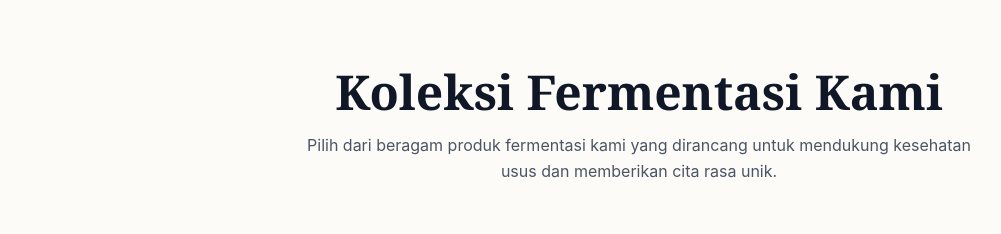
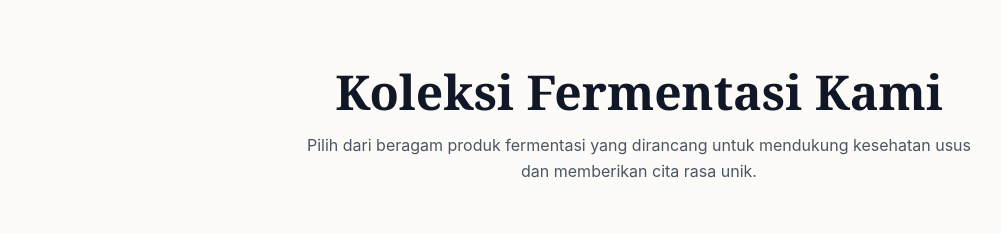
Before and after one commit to 1nnocentia/hansrecipe-website, a React (Vite) app: page / in a window 1280 px wide. Shown: the part 1080-1314 px from the top of the page, without its empty margins (1-1002 px from the left). Built offline with nearby package versions, Linux system fonts and the light colour scheme; no server answers; a web font is replaced by a local one.

Commit message:
fix: refine product section text and adjust layout properties in ProductCard

```diff
--- a/src/App.tsx
+++ b/src/App.tsx
@@ -31,7 +31,7 @@ const App: React.FC = () => {
         <Section id="products">
           <div className="text-center mb-16">
             <Heading className="mb-4">Koleksi Fermentasi Kami</Heading>
-            <p className="text-gray-600 max-w-2xl mx-auto">Pilih dari beragam produk fermentasi kami yang dirancang untuk mendukung kesehatan usus dan memberikan cita rasa unik.</p>
+            <p className="text-gray-600 max-w-2xl mx-auto">Pilih dari beragam produk fermentasi yang dirancang untuk mendukung kesehatan usus dan memberikan cita rasa unik.</p>
           </div>
           <div className="grid grid-cols-1 md:grid-cols-2 lg:grid-cols-3 gap-10">
             {PRODUCTS.map((product) => <ProductCard key={product.id} product={product} />)}
--- a/src/components/ProductCard.tsx
+++ b/src/components/ProductCard.tsx
@@ -21,12 +21,12 @@ const ProductCard: React.FC<ProductCardProps> = ({ product }) => {
           </span>
         </div>
       </div>
-      <div className="p-8 flex flex-col flex-grow">
+      <div className="p-8 flex flex-col grow">
         <div className="flex justify-between items-start mb-4">
           <h3 className="text-2xl font-serif font-bold text-gray-900 group-hover:text-sage transition-colors">{product.name}</h3>
           <span className="text-sage font-bold text-lg">{product.price}</span>
         </div>
-        <p className="text-gray-600 mb-6 flex-grow leading-relaxed">{product.description}</p>
+        <p className="text-gray-600 mb-6 grow leading-relaxed">{product.description}</p>
         <div className="mb-6 space-y-2">
           {product.benefits.map((benefit: string, idx: number) => (
             <div key={idx} className="flex items-center text-sm text-gray-500">
```
